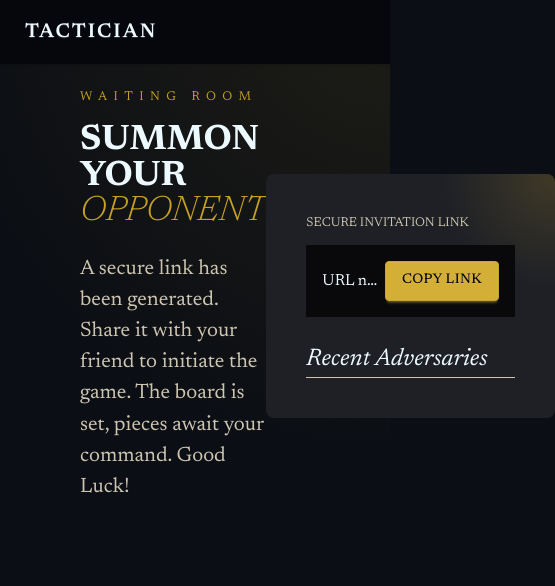
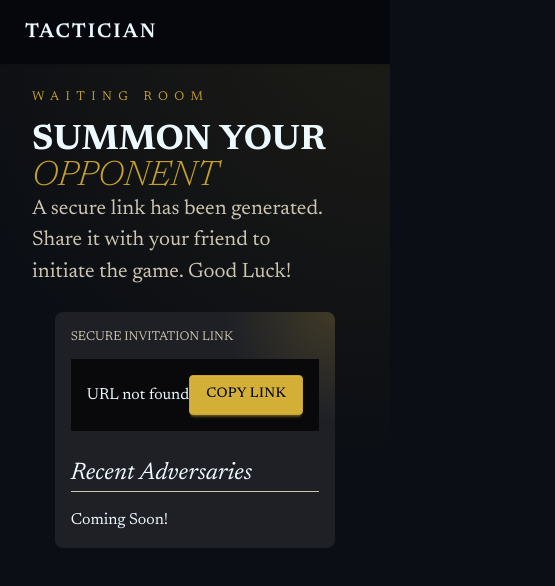
Before and after one commit to YashGadle/online-chess, a React (Vite) app in the folder frontend/: page /waiting-room in a window 390 px wide. Shown: the top 586 px of the page, 555 px wide, since content can reach past the window. Built offline with nearby package versions, Linux system fonts and the light colour scheme; a web font is replaced by a local one.

Commit message:
make pages responsive

```diff
--- a/frontend/src/components/tile.tsx
+++ b/frontend/src/components/tile.tsx
@@ -11,7 +11,7 @@ const Tile = (props: PropsT) => {
   return (
     <button
       onClick={() => onClick(value)}
-      className={`relative flex flex-col gap-4 items-center justify-center w-55 h-37.5 bg-tertiary-100 rounded-sm cursor-pointer ${active && "active-border"}`}>
+      className={`relative flex flex-col gap-4 items-center justify-center lg:w-55 h-37.5 bg-tertiary-100 rounded-sm cursor-pointer ${active && "active-border"}`}>
       <div className="text-[2rem] font-medium">{title}</div>
       <div className="text-[0.8rem] font-light uppercase tracking-widest">{subtitle}</div>
       {active && <div className="absolute top-2 right-2 bg-amber-300 w-[6px] h-[6px] rounded-full [box-shadow:0_0_5px_2px_rgba(234,179,8,0.6)]" />}
--- a/frontend/src/pages/game-setup.tsx
+++ b/frontend/src/pages/game-setup.tsx
@@ -70,7 +70,7 @@ const GameSetup = () => {
 
   return (
     <div className="mx-auto mt-0 lg:mt-14">
-      <section className="flex flex-col items-center">
+      <section className="flex flex-col items-center max-md:max-w-[90vw]">
         <p className="tracking-[0.5em] text-[0.8rem] uppercase text-secondary">
           Match Configuration
         </p>
@@ -80,7 +80,7 @@ const GameSetup = () => {
         <hr className="w-20 text-secondary" />
       </section>
 
-      <section className="flex flex-col mt-14">
+      <section className="flex flex-col mt-14 max-md:max-w-[90vw]">
         <div className="flex justify-between">
           <span className="text-[1.5rem] text-accent-content"><i>Time Control</i></span>
           <span className="uppercase tracking-wide text-[0.8rem] text-info-content">Minutes per side</span>
@@ -100,7 +100,7 @@ const GameSetup = () => {
         </div>
       </section>
 
-      <section className="flex flex-col mt-14">
+      <section className="flex flex-col mt-14 max-md:max-w-[90vw]">
         <div>
           <span className="text-[1.5rem] text-accent-content"><i>Pick Color</i></span>
           <hr className="w-full text-gray-700" />
@@ -133,7 +133,7 @@ const GameSetup = () => {
         </div>
       </section>
 
-      <section className="flex justify-center">
+      <section className="flex justify-center max-md:max-w-[90vw]">
         <button
           onClick={createGameHandler}
           className="btn btn-primary text-neutral btn-xl rounded-sm mt-10 text-[0.9rem] uppercase tracking-[0.2rem] px-12"
--- a/frontend/src/pages/waiting-room.tsx
+++ b/frontend/src/pages/waiting-room.tsx
@@ -32,8 +32,8 @@ const WaitingRoom = () => {
 
 
   return (
-    <div className="mx-20 mt-0 lg:mt-30" >
-      <div className='flex justify-between items-center'>
+    <div className="mx-8 lg:mx-20 mt-0 lg:mt-30" >
+      <div className='flex flex-col lg:flex-row justify-between items-center'>
 
         <section className='flex flex-col items-start flex-1 justify-center'>
           <p className="tracking-[0.5em] text-[0.8rem] uppercase text-secondary mb-4">
@@ -41,21 +41,18 @@ const WaitingRoom = () => {
           </p>
 
           <h1 className='text-[clamp(1.8rem,5vw+1rem,10rem)] leading-none uppercase'>
-            <span className='font-bold'>Summon
-              <br />
-              Your
-              <br />
-            </span>
-            <span className='text-secondary font-light'><i>Opponent</i></span>
+            <span className='font-bold'>Summon</span>{` `}
+            <span className='font-bold inline lg:block'>Your</span>
+            <span className='text-secondary font-light block'><i>Opponent</i></span>
           </h1>
-          <p className='text-accent-content text-[1.3rem] text-balance mt-6'>
+          <p className='text-accent-content text-[1.3rem] text-balance lg:mt-6'>
             A secure link has been generated. Share it with your friend to initiate the game.
-            The board is set, pieces await your command. Good Luck!
+            Good Luck!
           </p>
         </section>
 
-        <section className='flex-1'>
-          <div className='bg-tertiary-200 p-10 rounded-lg bg-[radial-gradient(circle_at_top_right,color-mix(in_srgb,var(--color-secondary)_20%,transparent)_0%,transparent_30%)]'>
+        <section className='max-md:mt-6 flex-1 max-w-[90vw]'>
+          <div className='bg-tertiary-200 p-4 lg:p-10 rounded-lg bg-[radial-gradient(circle_at_top_right,color-mix(in_srgb,var(--color-secondary)_20%,transparent)_0%,transparent_30%)]'>
             <p className='uppercase text-accent-content text-[0.8rem] mb-3'>Secure Invitation Link</p>
             <div className='flex justify-between items-center p-4 bg-neutral '>
               <span className='truncate'>{getInviteUrl() ? getInviteUrl() : 'URL not found'}</span>
@@ -68,11 +65,12 @@ const WaitingRoom = () => {
             <div className='mt-6'>
               <span className='text-[1.5rem]'><i>Recent Adversaries</i></span>
               <hr className='w-full text-accent-content' />
+              <div className='mt-4'>Coming Soon!</div>
             </div>
           </div>
         </section>
 
-      </div>
+      </div >
     </div >
   )
 };
```
